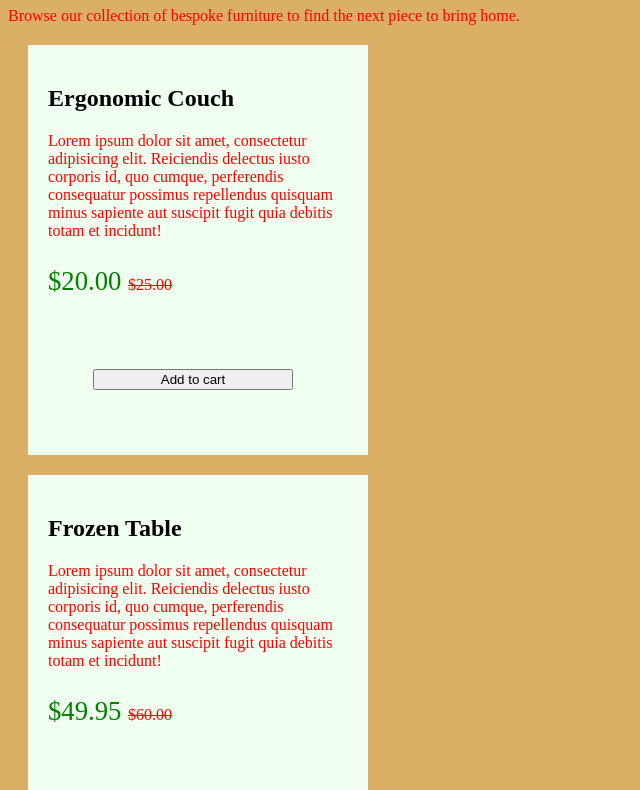
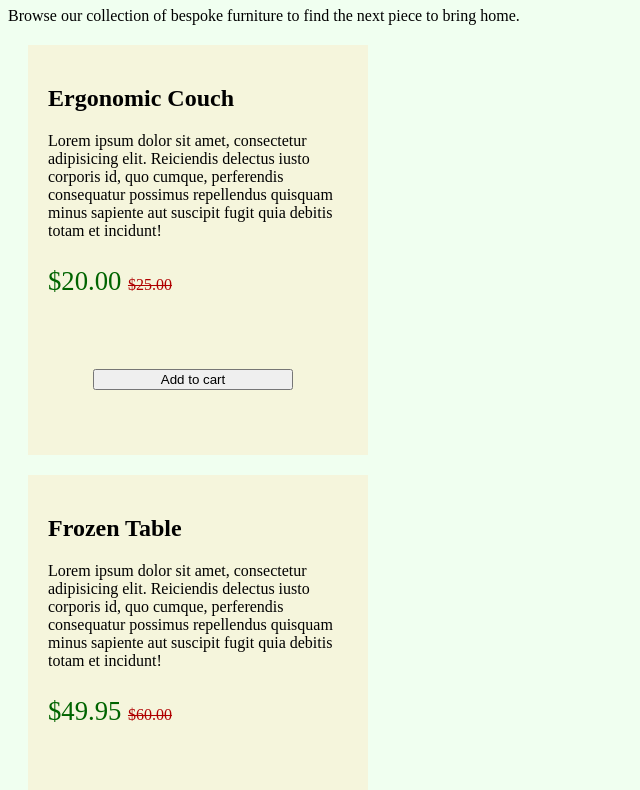
Before and after one commit to DBistel/FurnitureEmporium, a plain HTML site: page index.html in a window 1280 px wide. Shown: the part 73-863 px from the top of the page, without its empty margins (0-640 px from the left). Drawn offline with Linux system fonts and the light colour scheme.

Commit message:
WCAG AA updates

```diff
--- a/index.css
+++ b/index.css
@@ -1,21 +1,25 @@
+.headerText{
+    color: black;
+}
 body{
-    background-color: #DBB066;
+    background-color: #f0fff0;
+    font-family: 'Times New Roman', Times, serif;
 }
 article {
     margin: 20px;
     width: 300px;
     padding: 20px;
-    background-color: #f0fff0;
+    background-color: #f5f5dc;
 }
 
 s {
-    color: red;
+    color: #b00000;
     font-size: 12pt;
 }
 
 .price {
     font-size: 20pt;
-    color: green;
+    color: #006400;
 }
 
 button {
@@ -24,8 +28,12 @@ button {
     text-align: center;
 
 }
+button:hover{
+    background-color: #f7c948;
+    font-size: 18px;
+}
 
 p{
-    color: red;
-    font-family: 'Times New Roman', Times, serif;
+    color: black;
+
 }
--- a/index.html
+++ b/index.html
@@ -8,7 +8,7 @@
     <main>
       <header>
         <h1>Furniture Emporium</h1>
-        <p>
+        <p class="headerText">
           Browse our collection of bespoke furniture to find the next piece to
           bring home.
         </p>
```
